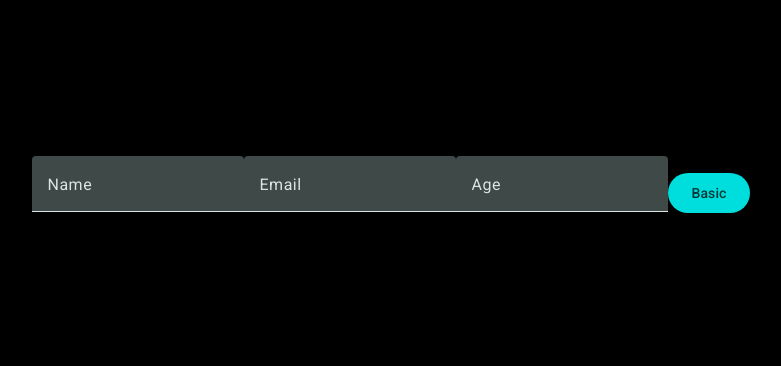
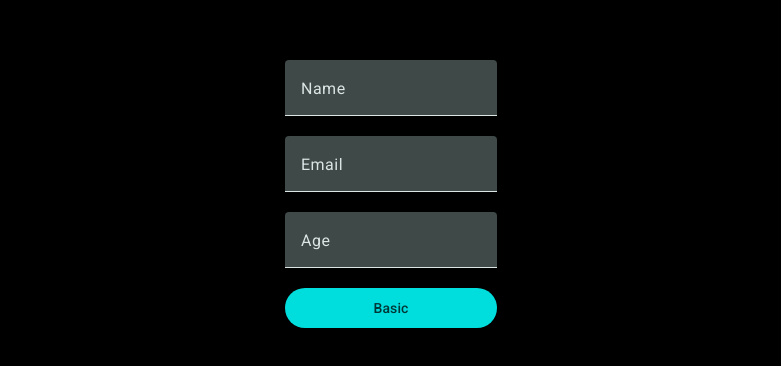
Before and after one commit to OlyMahmudMugdho/learning-angular, an Angular app in the folder my-app/: page / in a window 1280 px wide. Shown: the part 206-572 px from the top of the page, without its empty margins (249-1030 px from the left). Built offline with nearby package versions, Linux system fonts and the light colour scheme.

Commit message:
form css

```diff
--- a/my-app/src/app/dynamic-form/dynamic-form.component.css
+++ b/my-app/src/app/dynamic-form/dynamic-form.component.css
@@ -0,0 +1,7 @@
+.example-form {
+  display: flex;
+  flex-direction: column;
+  justify-content: center;
+  width: 100%;
+  position: static;
+}
```
